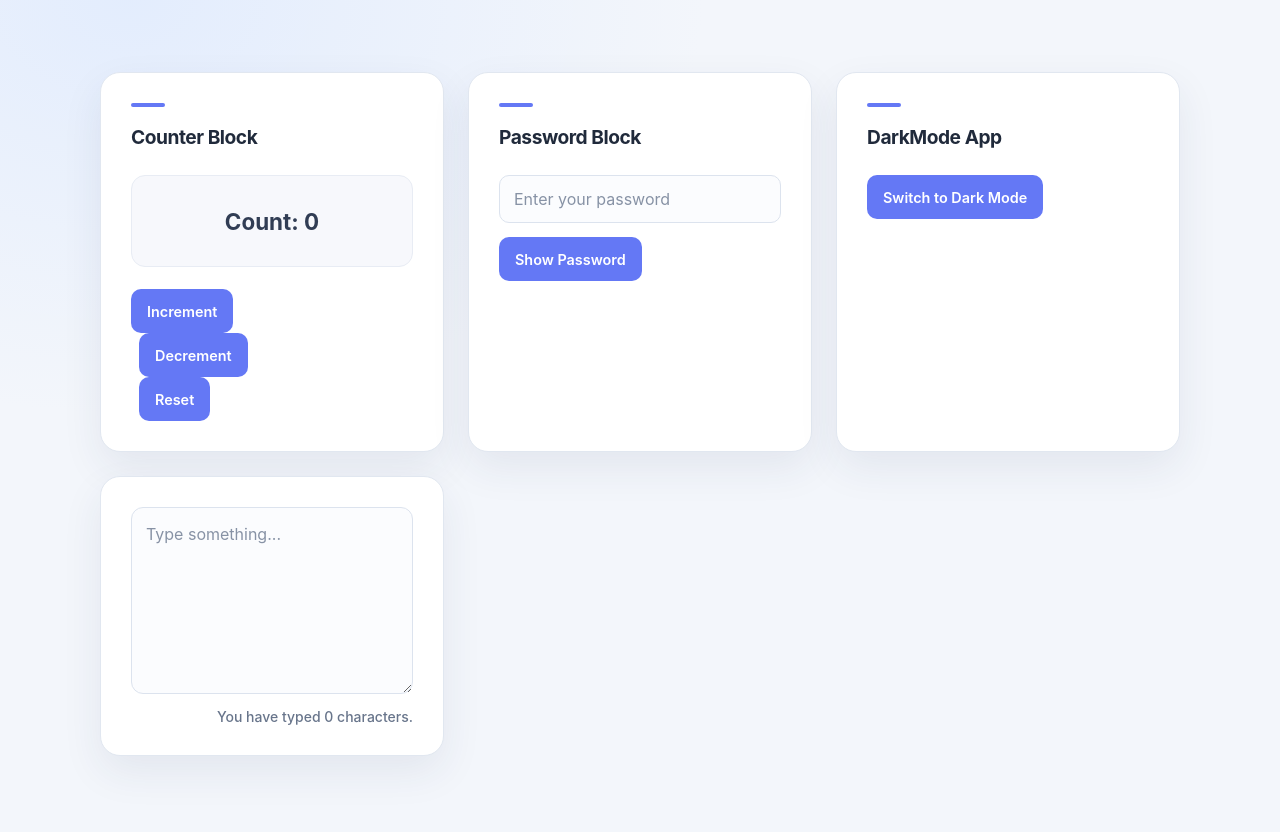
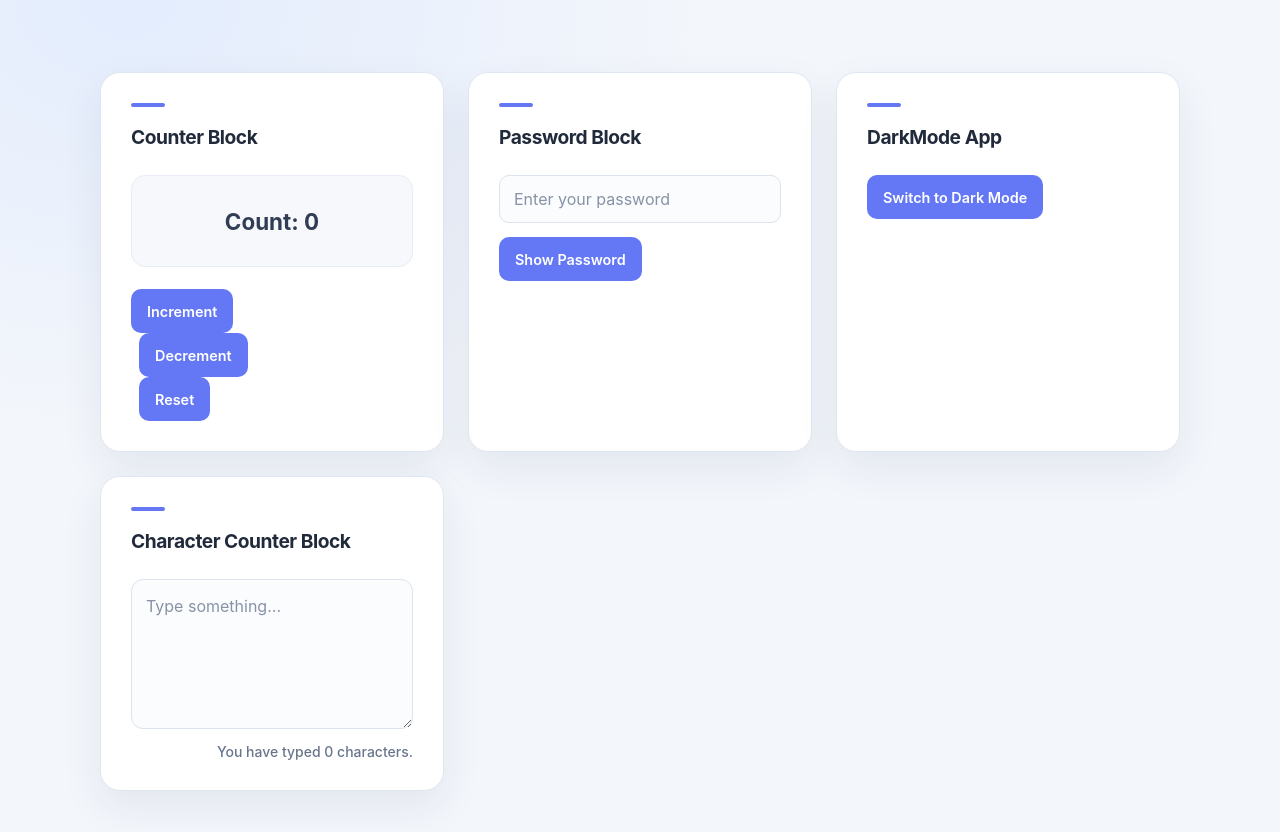
Before and after one commit to ZumarArshad/react-practice, a React (Vite) app in the folder ecommerce/: page / in a window 1280 px wide. Shown: the top 832 px of the page. Built offline with nearby package versions, Linux system fonts and the light colour scheme.

Commit message:
Enhance CharacterCounter component with header and styling improvements

```diff
--- a/ecommerce/src/Components/CharacterCounter.jsx
+++ b/ecommerce/src/Components/CharacterCounter.jsx
@@ -3,6 +3,7 @@ export function CharacterCounter() {
    const [text, setText] = useState("");
     return (
       <div className="character-counter-block">
+        <h1>Character Counter Block</h1>
           <textarea value={text} onChange={(e)=> setText(e.target.value)} placeholder="Type something..."></textarea>
           <p>You have typed {text.length} characters.</p>
       </div>
--- a/ecommerce/src/index.css
+++ b/ecommerce/src/index.css
@@ -55,7 +55,22 @@ textarea {
   background: #fff;
   box-shadow: 0 16px 40px rgb(35 54 86 / 8%);
 }
-
+ h1 {
+  margin: 0 0 26px;
+  color: #202a3b;
+  font-size: 1.2rem;
+  font-weight: 700;
+  letter-spacing: -0.025em;
+}
+h1::before {
+  display: block;
+  width: 34px;
+  height: 4px;
+  margin-bottom: 18px;
+  border-radius: 999px;
+  background: #6478f5;
+  content: "";
+}
 .counter-block h1,
 .password-block h1,
 .dark-mode h1,
```
